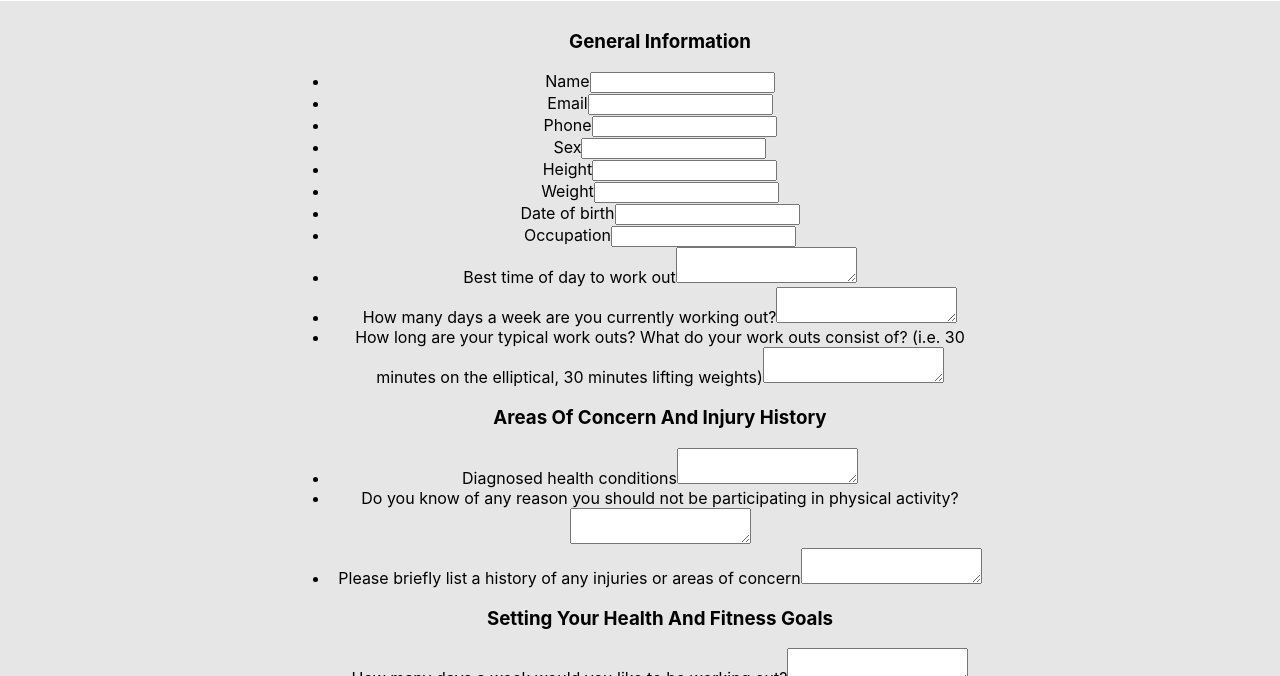
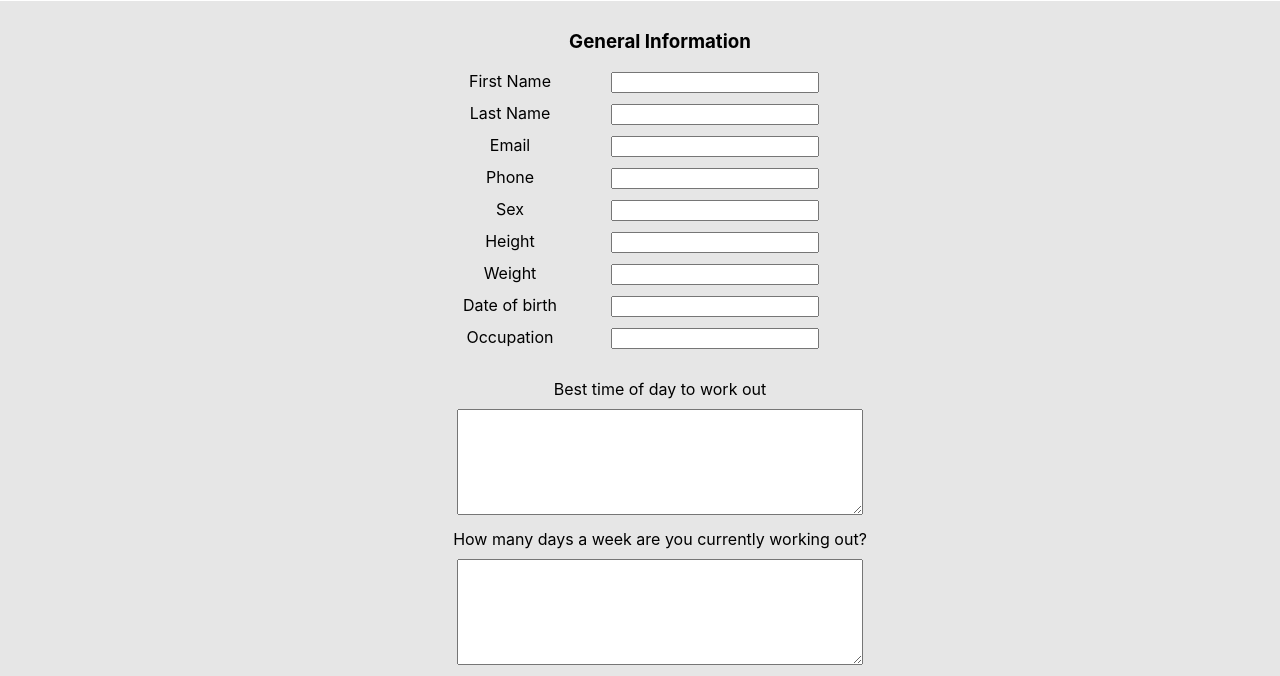
Before and after one commit to djsamseng/Hillstories, a React app in the folder client/: page /getstarted in a window 1280 px wide. Shown: the part 49-725 px from the top of the page. Built offline with nearby package versions, Linux system fonts and the light colour scheme.

Commit message:
BuiltByC with getting started form

```diff
--- a/client/src/builtbyc/BuiltByC.css
+++ b/client/src/builtbyc/BuiltByC.css
@@ -5,3 +5,30 @@
     margin-left: 10px;
     margin-top: 5px;
 }
+
+.BBCShortEntryContainer {
+    width: 400px;
+    margin: auto;
+}
+
+.BBCShortEntryLabel {
+    float: left;
+    width: 100px;
+}
+
+.BBCShortEntryValue {
+    margin-left: 10px;
+    width: 200px;
+}
+
+.BBCGetStartedContainer form li {
+    display: block;
+    text-decoration: none;
+    margin-top: 10px;
+}
+
+.BBCGetStartedContainer form textarea {
+    width: 400px;
+    height: 100px;
+    margin-top: 10px;
+}
--- a/client/src/builtbyc/BuiltByC.js
+++ b/client/src/builtbyc/BuiltByC.js
@@ -2,6 +2,7 @@ import React, { Component } from "react"
 import { Route } from "react-router";
 import HomepageNavbar from "./HomepageNavbar.js"
 import InstagramEmbed from "react-instagram-embed"
+import "./BuiltByC.css";
 
 class BBCHome extends Component {
    constructor(props) {
@@ -41,15 +42,22 @@ class BBCGetStarted extends Component {
     render() {
         const GISimpleEntries = [
             {
-                id: "BBCGSname",
-                label: "Name",
+                id: "BBCGSfirstName",
+                label: "First Name",
                 type: "text",
-                value: this.state.name,
+                value: this.state.firstName,
             },
+            {
+                id: "BBCGSlastName",
+                label: "Last Name",
+                type: "text",
+                value: this.state.lastName,
+            },
+
             {
                 id: "BBCGSemail",
                 label: "Email",
-                type: "text",
+                type: "email",
                 value: this.state.email,
             },
             {
@@ -91,16 +99,18 @@ class BBCGetStarted extends Component {
         ].map(data => {
             return (
                 <li>
-                    <label>
+                    <label
+                        className="BBCShortEntryLabel">
                         { data.label }
+                    </label>
                         <input
+                            className="BBCShortEntryValue"
                             id={ data.id }
                             type={ data.type }
                             value={ data.value }
                             onChange={ evt => this.handleChange(evt) }
                         >
                         </input>
-                    </label>
                 </li>
             );
         });
@@ -128,6 +138,7 @@ class BBCGetStarted extends Component {
                 <li>
                     <label>
                         { data.label }
+                        <br />
                         <textarea
                             id={ data.id }
                             value={ data.value }
@@ -159,6 +170,7 @@ class BBCGetStarted extends Component {
                 <li>
                     <label>
                         { data.label }
+                        <br />
                         <textarea
                             id={ data.id }
                             value={ data.value }
@@ -191,6 +203,7 @@ class BBCGetStarted extends Component {
                 <li>
                     <label>
                         { data.label }
+                        <br />
                         <textarea
                             id={ data.id }
                             value={ data.value }
@@ -204,13 +217,18 @@ class BBCGetStarted extends Component {
 
 
         return (
-            <div>
+            <div
+                className="BBCGetStartedContainer"
+            >
                 <form
                     onSubmit={ evt => this.handleSubmit(evt) }
                 >
                     <ul>
                         <h3>General Information</h3>
-                        { GISimpleEntries }
+                        <div className="BBCShortEntryContainer">
+                            { GISimpleEntries }
+                        </div>
+                        <br />
                         { GILongEntries }
                         <h3>Areas Of Concern And Injury History</h3>
                         { areasOfConcernLongEntries }
```
